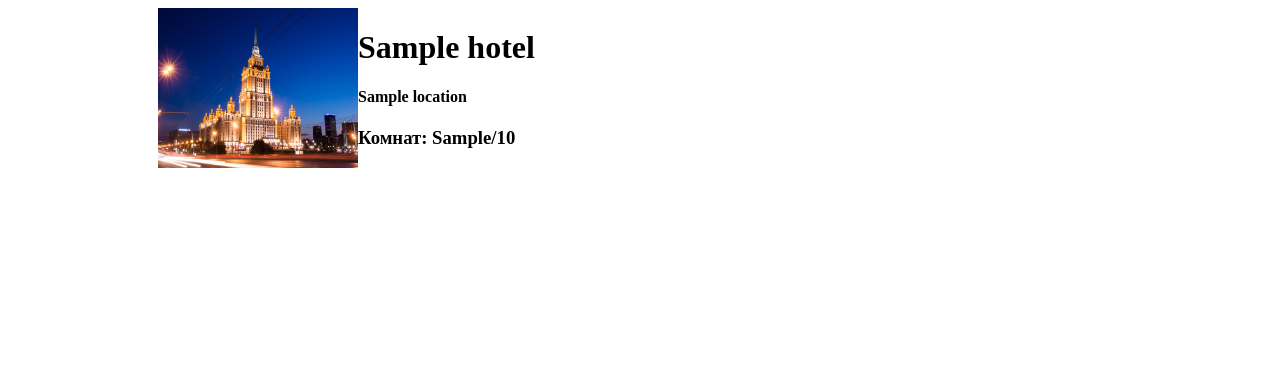
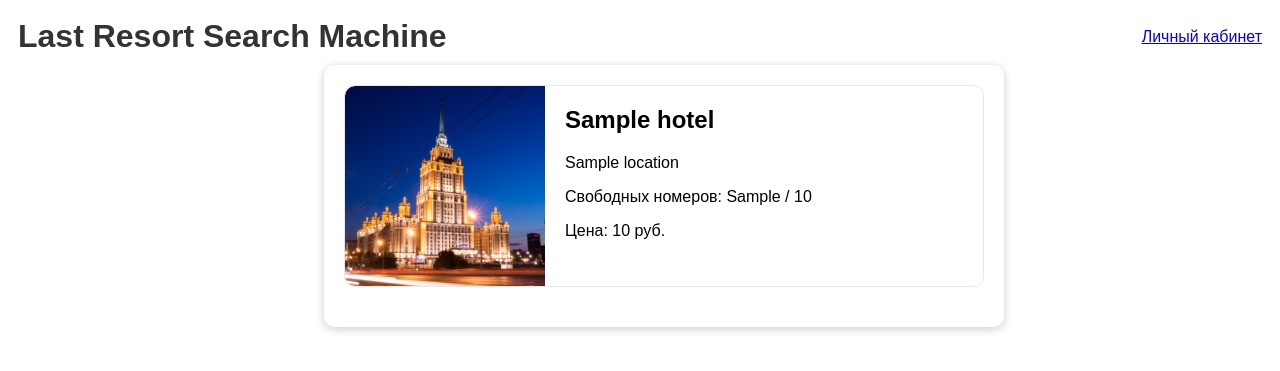
Before and after one commit to zxdmimfort/FastStepik, a FastAPI app: template app/templates/hotels.html in a window 1280 px wide. Shown: the top 371 px of the page. Run offline with FastAPI, Linux system fonts and the light colour scheme; the template is opened without the code that fills it: most values are stand-ins (such as "Sample title", 1, 10 or a date in 2020); parts of the project's set-up code (start-up, migrations or seed data) failed here and were passed over.

Commit message:
Add css style for hotels_search_page

```diff
--- a/app/templates/hotels.html
+++ b/app/templates/hotels.html
@@ -1,4 +1,4 @@
-<!DOCTYPE html>
+<!-- <!DOCTYPE html>
 <html lang="en">
 <head>
     <meta charset="UTF-8">
@@ -21,4 +21,112 @@
         {% endfor %}
     </div>
 </body>
+</html> -->
+<!DOCTYPE html>
+<html>
+<head>
+    <title>Last Resort Search Machine</title>
+    <style>
+        header {
+            background-image: "{{ url_for('static', path='images/texture.jpg') }}";
+            background-repeat: repeat-x;
+            display: flex;
+            justify-content: space-between;
+            align-items: center;
+            padding: 10px;
+        }
+
+        h1 {
+            margin: 0;
+        }
+
+        nav ul {
+            list-style-type: none;
+            margin: 0;
+            padding: 0;
+        }
+
+        nav li {
+            display: inline-block;
+            margin-left: 20px;
+        }
+    </style>
+
+    <style>
+        body {
+            font-family: Arial, sans-serif;
+        }
+
+        h1 {
+            color: #333;
+        }
+
+		.container {
+			display: flex;
+			flex-wrap: wrap;
+			justify-content: center;
+			align-items: center;
+			margin: 0 auto;
+			max-width: 50vw;
+            margin-left: 25%;
+			padding: 20px;
+			background-color: #FFFFFF;
+			border-radius: 10px;
+			box-shadow: 0 2px 10px rgba(0, 0, 0, 0.2);
+		}
+
+        .hotel-card {
+            display: flex;
+            margin-bottom: 20px;
+            width: 100%;
+            border: 1px solid #E8E8E8;
+            border-radius: 10px;
+            overflow: hidden;
+        }
+
+        .hotel-card img {
+            width: 200px;
+            height: 200px;
+            object-fit: cover;
+            border-radius: 10px 0 0 10px;
+        }
+
+        .hotel-info {
+            padding: 20px;
+        }
+
+        .hotel-info h2 {
+            margin-top: 0;
+        }
+
+        .hotel-info p {
+            margin-bottom: 5px;
+        }
+    </style>
+</head>
+<body>
+    <header>
+        <h1>Last Resort Search Machine</h1>
+        <nav>
+            <ul>
+                <li><a href="#">Личный кабинет</a></li>
+            </ul>
+        </nav>
+    </header>
+    <div class="container">
+        {% for hotel in hotels %}
+        <div class="hotel-card">
+            <img src="{{ url_for('static', path='images/' + hotel.image_id|string + '.webp') }}"
+            alt="{{ hotel.name }}">
+            <div class="hotel-info">
+                <h2>{{ hotel.name }}</h2>
+                <p>{{ hotel.location }}</p>
+                <p>Свободных номеров: {{ hotel.rooms_left }} / {{ hotel.rooms_quantity }}</p>
+                <p>Цена: {{ hotel.price }} руб.</p>
+            </div>
+        </div>
+        {% endfor %}
+    </div>
+
+</body>
 </html>
```
Also changed, not shown: app/pages/router.py (+11 -0 lines), app/static/images/texture.jpg (added), app/templates/person_account.html (added).
